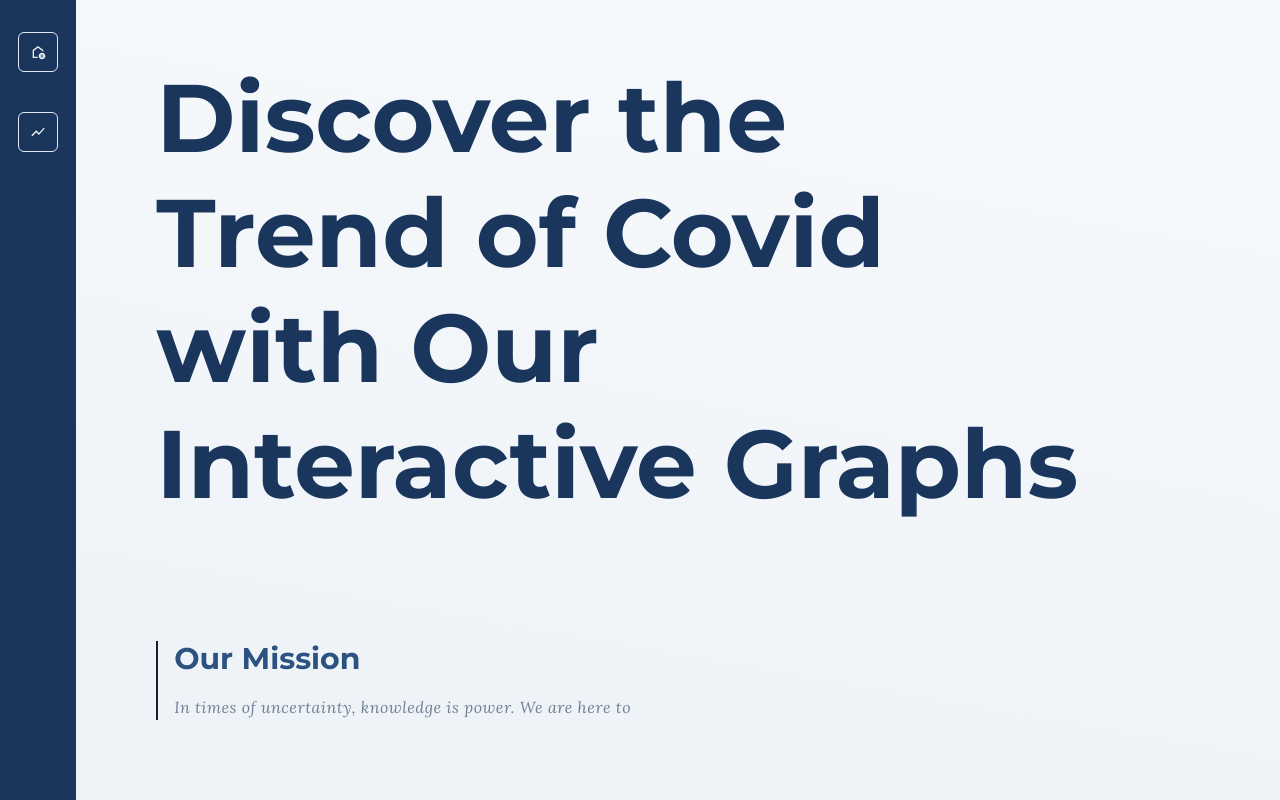
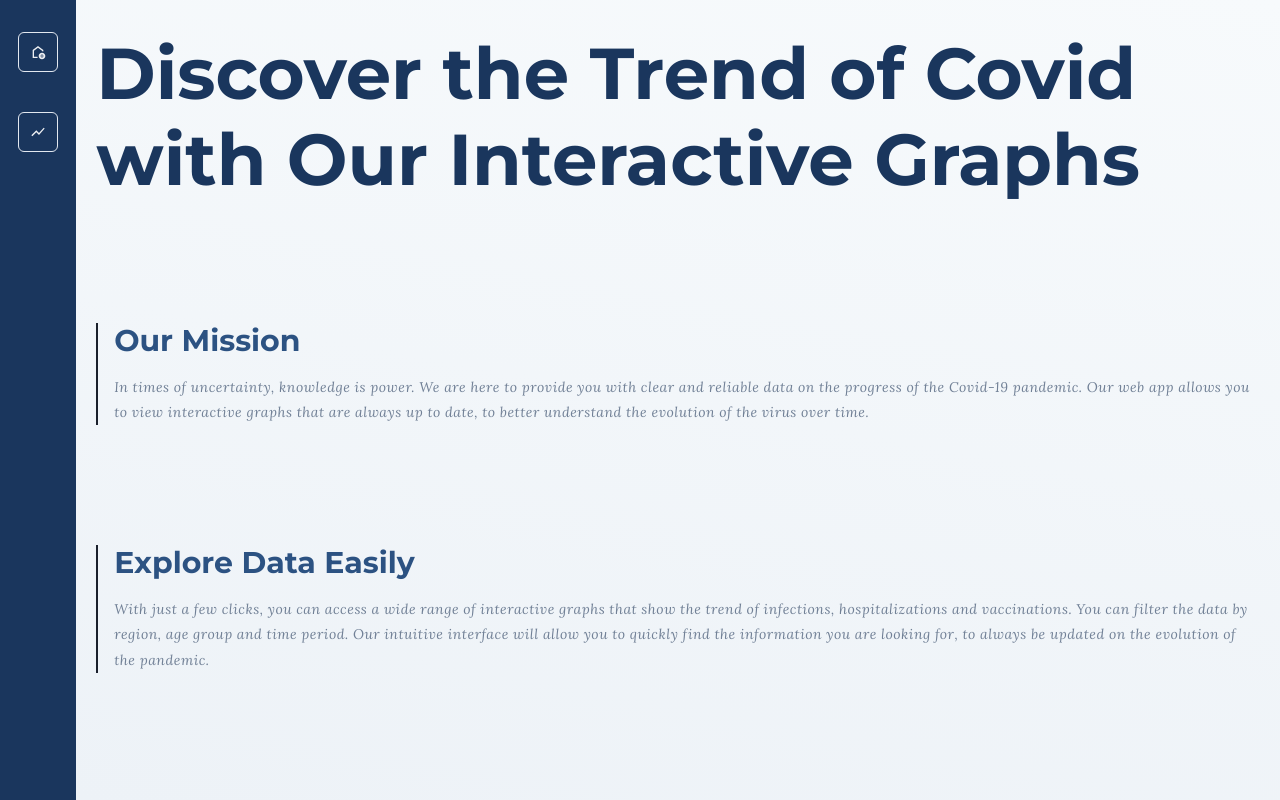
Before and after one commit to mister-nothing00/Covid-19-Tracking, a React (Vite) app: page / in a window 1280 px wide. Built offline with nearby package versions, Linux system fonts and the light colour scheme.

Commit message:
Revisioned

```diff
--- a/src/componenti/grafico/Hero.jsx
+++ b/src/componenti/grafico/Hero.jsx
@@ -19,9 +19,8 @@ export default function Hero() {
         width={{ base: "100%", md: "80%" }}
         mt={4}
         fontFamily={"Lora"}
-        fontSize={{ base: "md", md: "lg" }}
-        lineHeight={"7"}
-        letterSpacing={0.5}
+        fontSize={{ base: "xs", xl: "md" }}
+        lineHeight={"5"}
       >
         Our innovative web app lets you monitor the evolution of Covid-19 in the
         United States in a simple and intuitive way. Simply enter the name of a
--- a/src/componenti/grafico/Nazione.jsx
+++ b/src/componenti/grafico/Nazione.jsx
@@ -78,6 +78,7 @@ export default function Nazione({ onFormSubmit }) {
           </ListItem>
         </List>
         <Flex
+        flexDirection={{base:"column", md:"row"}}
           justifyContent={"space-between"}
           alignItems={"center"}
           width={"100%"}
--- a/src/pagine/Grafico.jsx
+++ b/src/pagine/Grafico.jsx
@@ -5,6 +5,7 @@ import Hero from "../componenti/grafico/Hero";
 import Province from "../componenti/grafico/paese/Province";
 
 export default function Grafico() {
+  const maxWidth = "1440px";
   return (
     <>
       <Flex
@@ -14,12 +15,13 @@ export default function Grafico() {
         alignItems={"flex-start"}
         gap={8}
         height={"100vh"}
-        py={"60px"}
+        py={"30px"}
         width={"100%"}
-        mx={"auto"}
+        maxWidth={"1440px"}
+        mx={maxWidth ? "0px" : "auto"}
         overflowY={"auto"}
       >
-        <Box width={"90%"} height={"auto"} mx={"auto"}>
+        <Box width={"100%"} height={"auto"} mx={"auto"} px={{ base: "20px" }}>
           <Hero />
           <Nazione />
           <Divider
--- a/src/pagine/Home.jsx
+++ b/src/pagine/Home.jsx
@@ -5,61 +5,24 @@ import {
   Heading,
   Link,
   Text,
-  useBreakpointValue,
 } from "@chakra-ui/react";
 import React from "react";
 import { BiLineChart } from "react-icons/bi";
 import { Link as RouterLink } from "react-router-dom";
 
 export default function Home() {
+  const maxWidth = "1440px";
 
-  const headingSize = useBreakpointValue({
-    base: "4xl",
-    sm: "5xl",
-    md: "6xl",
-    lg: "7xl",
-    xl: "8xl",
-  });
 
-  const subheadingSize = useBreakpointValue({
-    base: "xl",
-    sm: "2xl",
-    md: "3xl",
-  });
-
-  const paragraphSize = useBreakpointValue({
-    base: "xs",
-    sm: "sm",
-    md: "md",
-  });
-
-  const paragraphWidth = useBreakpointValue({
-    base: "95%",
-    sm: "90%",
-    md: "70%",
-    lg: "50%",
-  });
-
-  const buttonSize = useBreakpointValue({
-    base: "sm",
-    md: "md",
-    lg: "lg",
-  });
-
-  const sidePadding = useBreakpointValue({
-    base: "20px",
-    sm: "30px",
-    md: "60px",
-    lg: "80px",
-  });
 
   return (
     <>
       <Box
         width="100%"
+        maxWidth={"1440px"}
         height="100vh"
         maxHeight="100vh"
-        mx="auto"
+        mx={maxWidth ? "0px" : "auto"}
         bg="gray.50"
         bgGradient="linear(190deg, gray.50, gray.100)"
       >
@@ -71,16 +34,17 @@ export default function Home() {
           width="100%"
           height="90vh"
           overflowY="auto"
-          py={{ base: "40px", md: "60px" }}
-          px={sidePadding}
+          py={{ base: "30px" }}
+          px={{ base: "20px" }}
         >
           <Heading
             fontFamily="Montserrat"
             fontWeight="bold"
-            fontSize={headingSize}
+            fontSize={{ base: "3xl", md: "6xl", lg: "7xl" }}
             color="blue.900"
             textAlign={{ base: "center", md: "left" }}
             lineHeight="1.2"
+            width={"100%"}
             maxWidth={{ base: "100%", lg: "90%" }}
           >
             Discover the Trend of Covid with Our Interactive Graphs
@@ -100,7 +64,7 @@ export default function Home() {
             <Heading
               fontFamily="Montserrat"
               fontStyle="normal"
-              fontSize={subheadingSize}
+              fontSize={{ base: "xl", md: "3xl" }}
               color="blue.700"
               textAlign={{ base: "center", sm: "left" }}
               mb={{ base: 3, md: 4 }}
@@ -110,10 +74,10 @@ export default function Home() {
             <Text
               fontFamily="Lora"
               fontStyle="italic"
-              fontSize={paragraphSize}
-              width={paragraphWidth}
+              fontSize={{ base: "xs", md: "sm" }}
+              width={{ base: "100%" }}
               mx={{ base: "auto", sm: "0" }}
-              textAlign={{ base: "center", sm: "left" }}
+              textAlign={{ base: "center", md: "left" }}
               letterSpacing="0.5px"
               lineHeight={{ base: "1.6", md: "1.8" }}
               color="gray.500"
@@ -140,7 +104,7 @@ export default function Home() {
             <Heading
               fontFamily="Montserrat"
               fontStyle="normal"
-              fontSize={subheadingSize}
+              fontSize={{ base: "xl", md: "3xl" }}
               color="blue.700"
               textAlign={{ base: "center", sm: "left" }}
               mb={{ base: 3, md: 4 }}
@@ -150,10 +114,10 @@ export default function Home() {
             <Text
               fontFamily="Lora"
               fontStyle="italic"
-              fontSize={paragraphSize}
-              width={paragraphWidth}
+              fontSize={{ base: "xs", md: "sm" }}
+              width={{ base: "100%" }}
               mx={{ base: "auto", sm: "0" }}
-              textAlign={{ base: "center", sm: "left" }}
+              textAlign={{ base: "center", md: "left" }}
               letterSpacing="0.5px"
               lineHeight={{ base: "1.6", md: "1.8" }}
               color="gray.500"
@@ -177,7 +141,7 @@ export default function Home() {
             <Button
               bg="blue.800"
               color="whiteAlpha.900"
-              size={buttonSize}
+              size={{ base: "sm", md: "md", lg: "lg" }}
               py={{ base: 2, md: 3 }}
               px={{ base: 4, md: 6 }}
               transition="all 0.3s ease-in-out"
```
